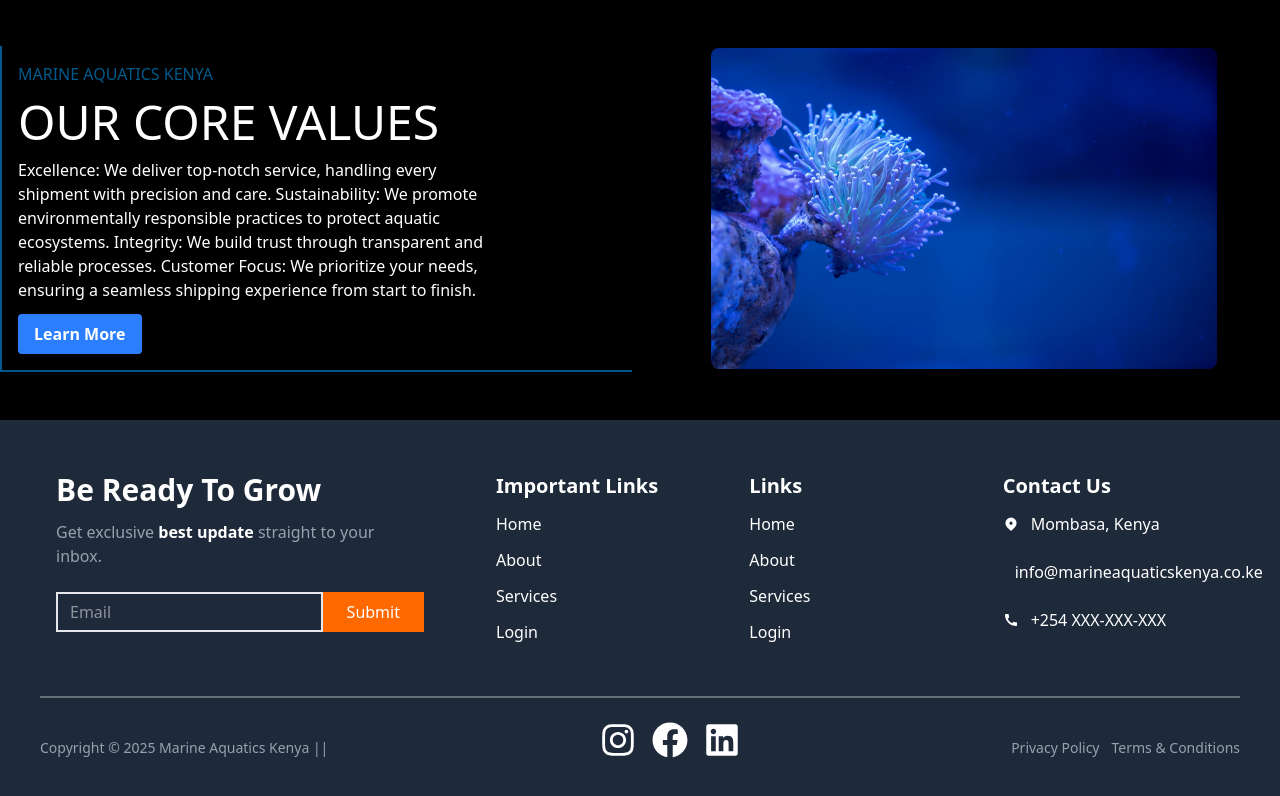
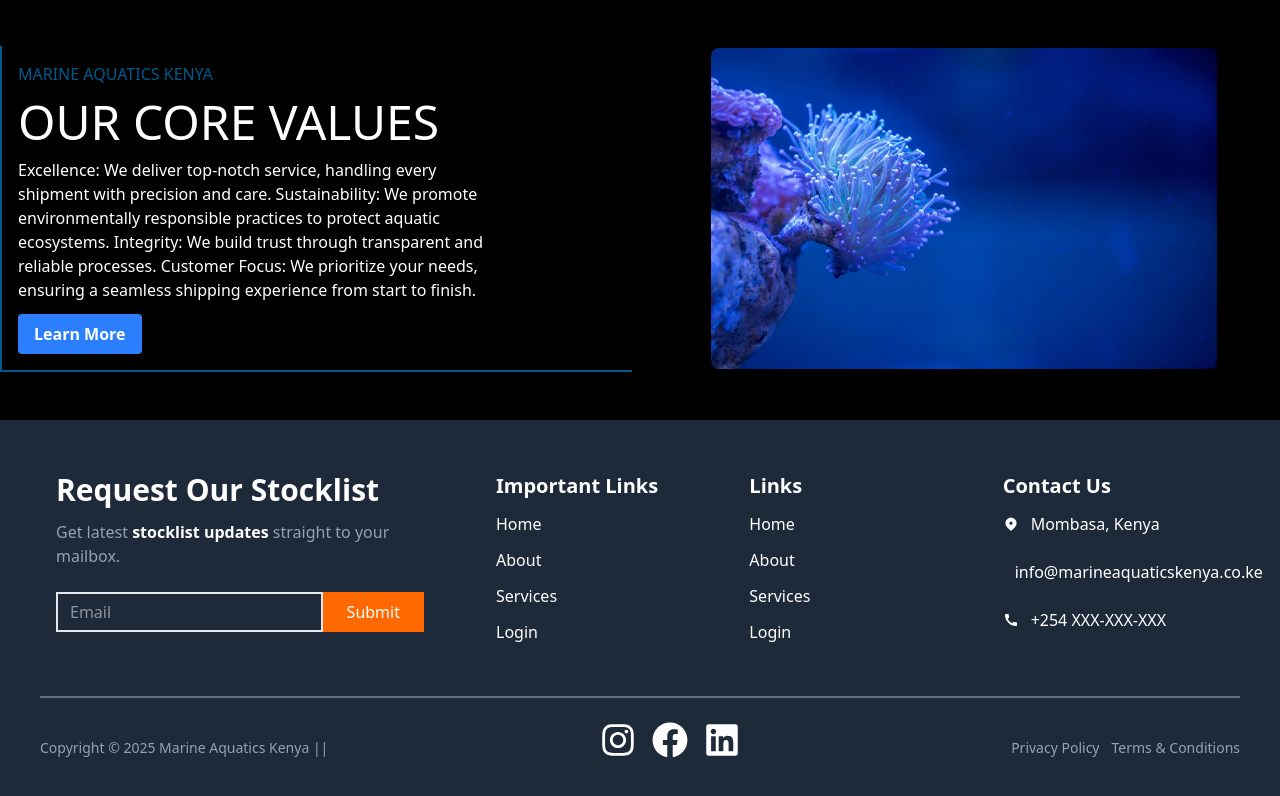
Before and after one commit to AustinMusuya/marine-aquatics-site, a React (Vite) app: page / in a window 1280 px wide. Shown: the part 2473-3269 px from the top of the page. Built offline with nearby package versions, Linux system fonts and the light colour scheme.

Commit message:
modify footer infomation

```diff
--- a/src/components/Footer/Footer.jsx
+++ b/src/components/Footer/Footer.jsx
@@ -15,12 +15,12 @@
           {/* first column */}
           <div className=" py-8 px-4 ">
             <h1 className="sm:text-3xl text-xl font-bold sm:text-left text-justify mb-3">
-              Be Ready To Grow
+              Request Our Stocklist
             </h1>
             <p className="text-gray-400">
-              Get exclusive{" "}
-              <span className=" text-white font-bold "> best update</span>{" "}
-              straight to your inbox.{" "}
+              Get latest{" "}
+              <span className=" text-white font-bold "> stocklist updates</span>{" "}
+              straight to your mailbox.{" "}
             </p>
             <br />
             <div className="flex items-center h-10">
```
